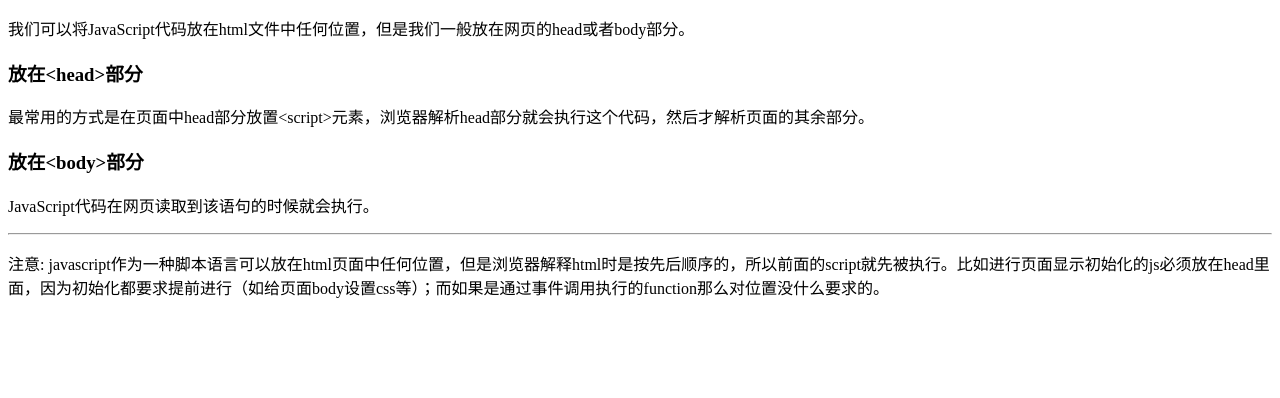
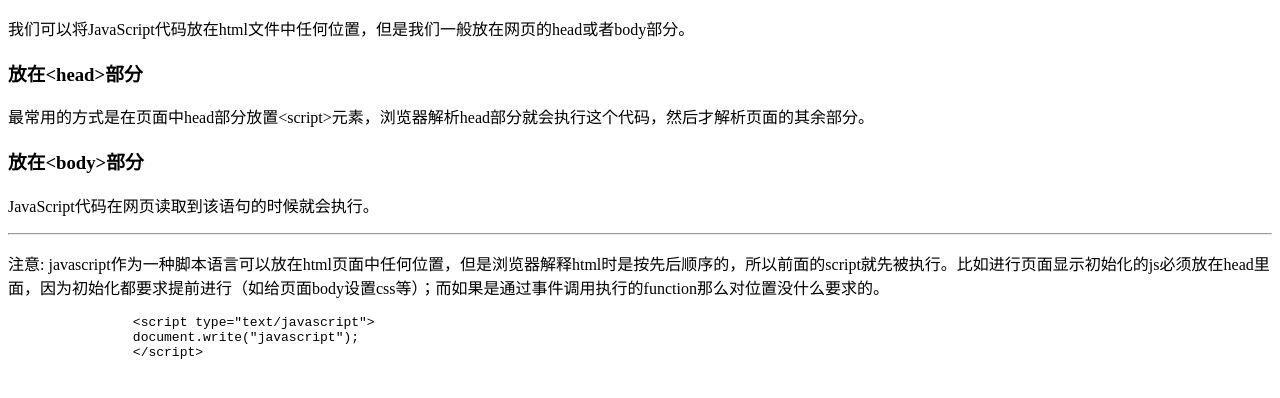
Before and after one commit to wanghuiwiki/Learning-notes, a plain HTML site: page JavaScript/jsStart/1-4.html in a window 1280 px wide. Drawn offline with Linux system fonts and the light colour scheme.

Commit message:
找到你的位置（JS在页面中的位置）

```diff
--- a/JavaScript/jsStart/1-4.html
+++ b/JavaScript/jsStart/1-4.html
@@ -12,5 +12,11 @@
 		<p>JavaScript代码在网页读取到该语句的时候就会执行。</p>
 		<hr>
 		<p>注意: javascript作为一种脚本语言可以放在html页面中任何位置，但是浏览器解释html时是按先后顺序的，所以前面的script就先被执行。比如进行页面显示初始化的js必须放在head里面，因为初始化都要求提前进行（如给页面body设置css等）；而如果是通过事件调用执行的function那么对位置没什么要求的。</p>
+		<!-- 演示代码 -->
+		<pre>
+		&lt;script type="text/javascript"&gt;
+		document.write("javascript");
+		&lt;/script&gt;
+		</pre>
 	</body>
 </html>
```
